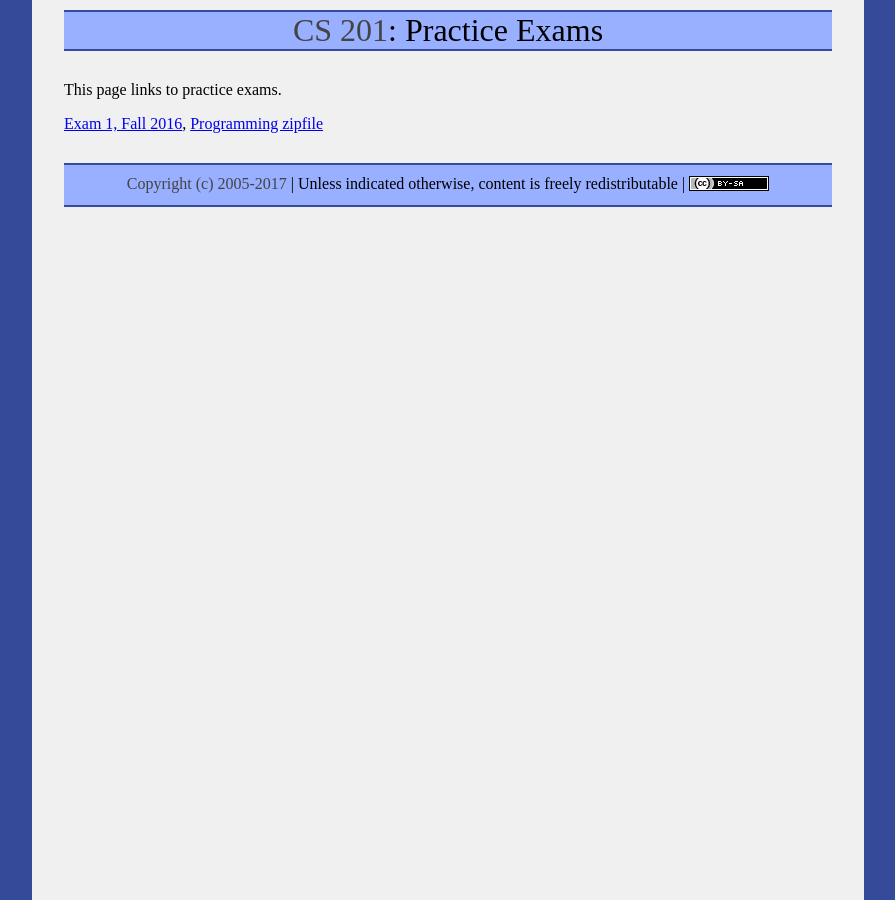
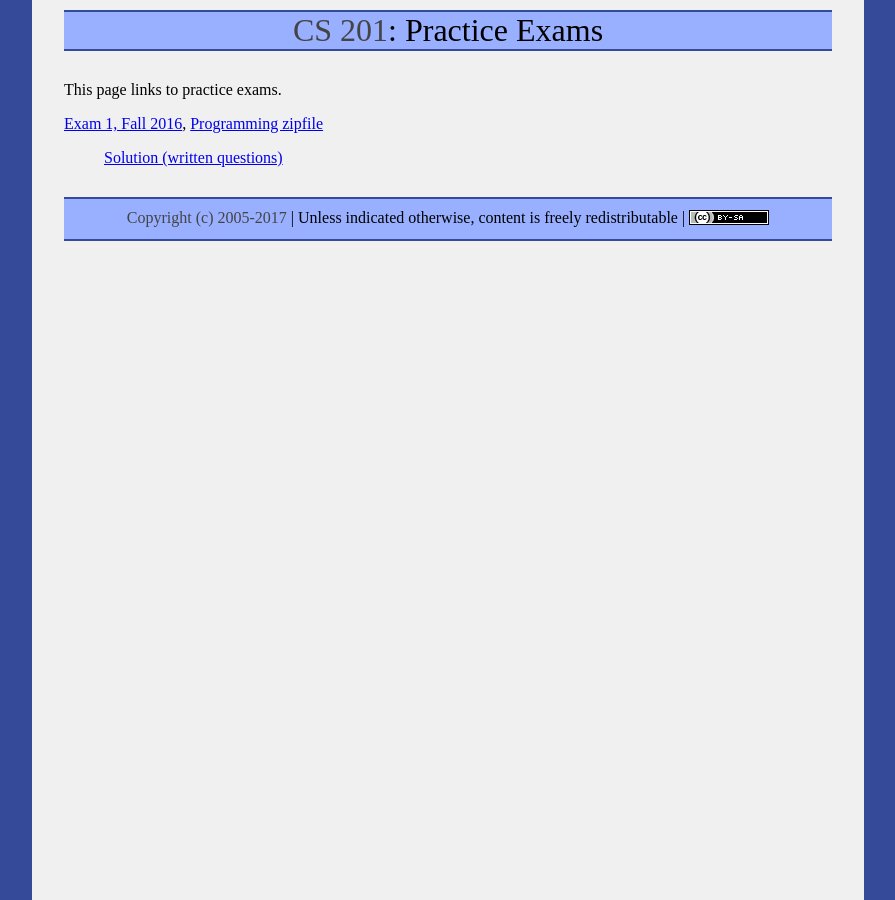
Before and after one commit to ycpcs/cs201-fall2017, a Jekyll site: the page built from practice/index.md, in a window 1280 px wide. Shown: the whole page, without its empty margins (192-1087 px from the left). Built offline with Jekyll 4.4.1, drawn with Linux system fonts in a browser that asks for light colours.

Commit message:
post solution to written questions for practice exam 1

```diff
--- a/practice/index.md
+++ b/practice/index.md
@@ -6,3 +6,5 @@ title: "Practice Exams"
 This page links to practice exams.
 
 [Exam 1, Fall 2016](cs201-fall2016-exam01.pdf), [Programming zipfile](CS201_Exam01.zip)
+
+> [Solution (written questions)](cs201-fall2016-exam01-solution.pdf)
```
Also changed, not shown: 2 other files.
